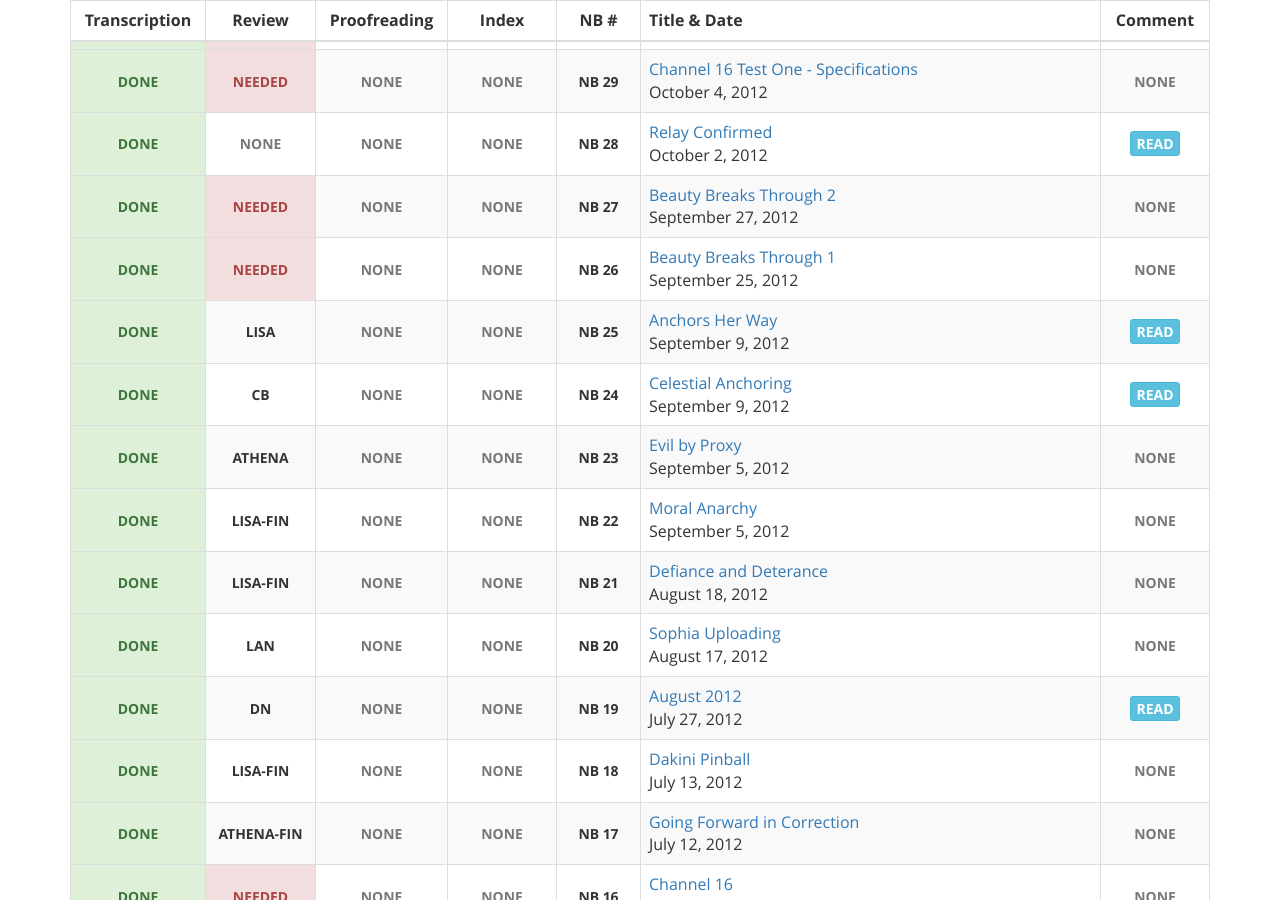
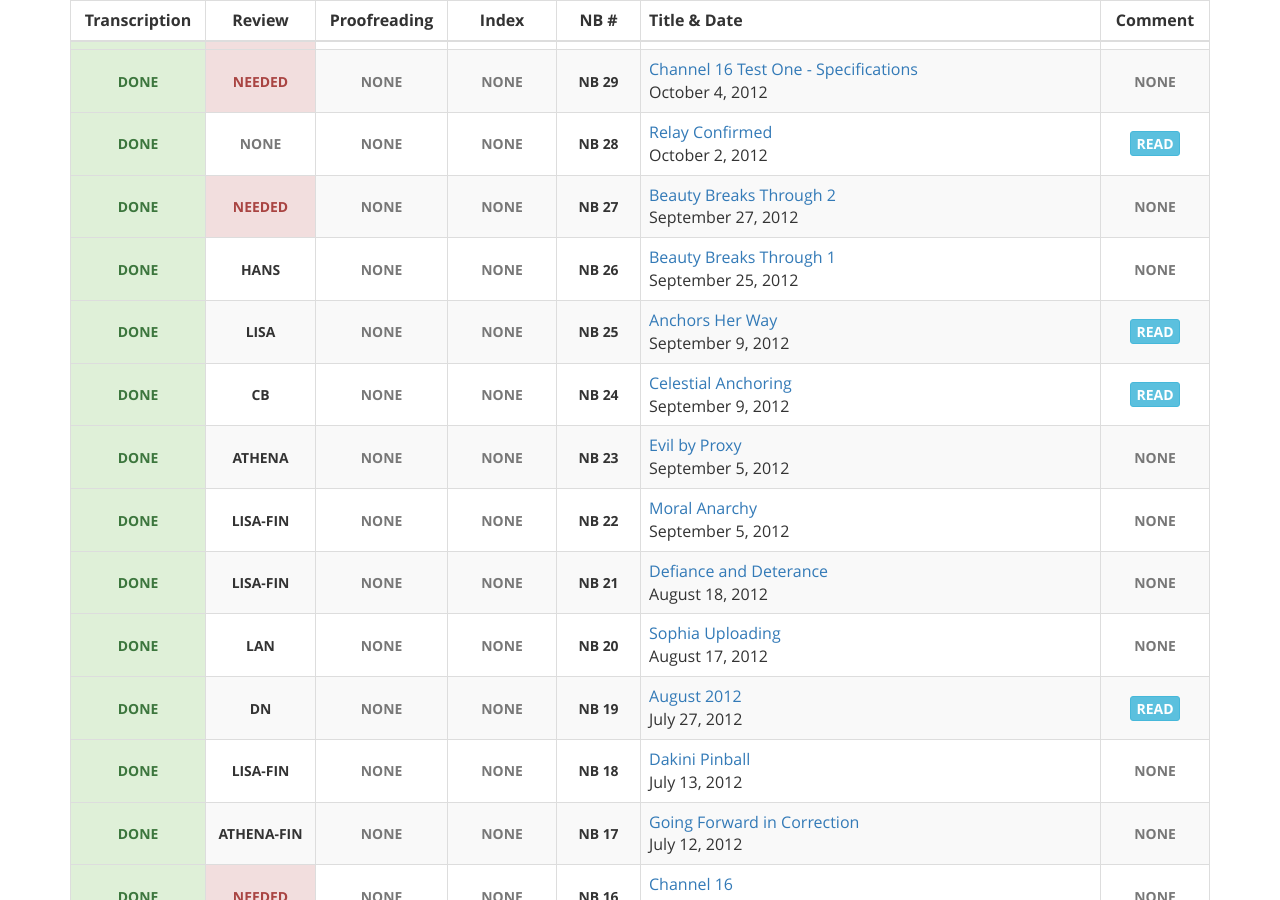
Before and after one commit to gaiaspora/gaiaspora.github.io, a Jekyll site: the page built from content/navigator-briefings.markdown, in a window 1280 px wide and 900 px high, scrolled down 6968 px. Built offline with Jekyll 4.4.1, drawn with Linux system fonts in a browser that asks for light colours.

Commit message:
Update nb.yaml

```diff
--- a/_data/nb.yaml
+++ b/_data/nb.yaml
@@ -963,7 +963,7 @@
 
 - NB: "26"
   Transcription: "done"
-  Review: "needed"
+  Review: "Hans"
   Proofreading: "none"
   Index: "none"
   Title: "Beauty Breaks Through 1"
```
